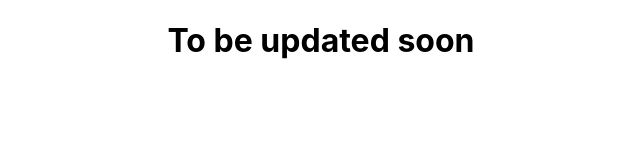
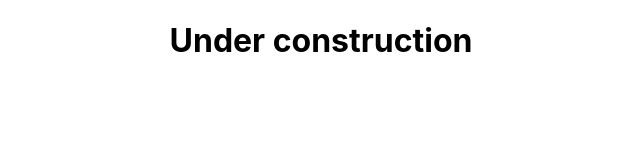
Before and after one commit to sebastianberge/sebastianberge.github.io, a React (Create React App) app: page / in a window 1280 px wide. Shown: the top 160 px of the page, without its empty margins (319-959 px from the left). Built offline with nearby package versions, Linux system fonts and the light colour scheme.

Commit message:
Feature: Added a temporary site

```diff
--- a/src/App.js
+++ b/src/App.js
@@ -3,7 +3,7 @@ import "./App.css";
 function App() {
   return (
     <div className="App">
-      <h1>To be updated soon</h1>
+      <h1>Under construction</h1>
     </div>
   );
 }
```
